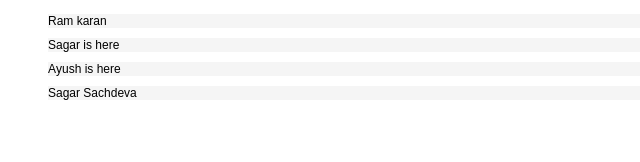
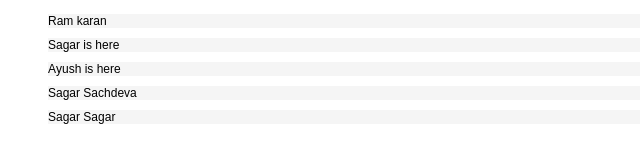
Before and after one commit to ramkarantpsss/CrewAIList, a plain HTML site: page index.html in a window 1280 px wide. Shown: the part 38-200 px from the top of the page, without its empty margins (0-640 px from the left). Drawn offline with Linux system fonts and the light colour scheme.

Commit message:
Name added from scratch

```diff
--- a/index.html
+++ b/index.html
@@ -20,6 +20,7 @@
   <li class="li2"><span class="s2"></span><span class="s1">Sagar is here</span></li>
   <li class="li2"><span class="s2"></span><span class="s1">Ayush is here</span></li>
   <li class="li2"><span class="s2"></span><span class="s1">Sagar Sachdeva<span class="Apple-converted-space"> </span></span></li>
+  <li class="li2"><span class="s2"></span><span class="s1">Sagar Sagar<span class="Apple-converted-space"> </span></span></li>
 </ul>
 </body>
 </html>
```
